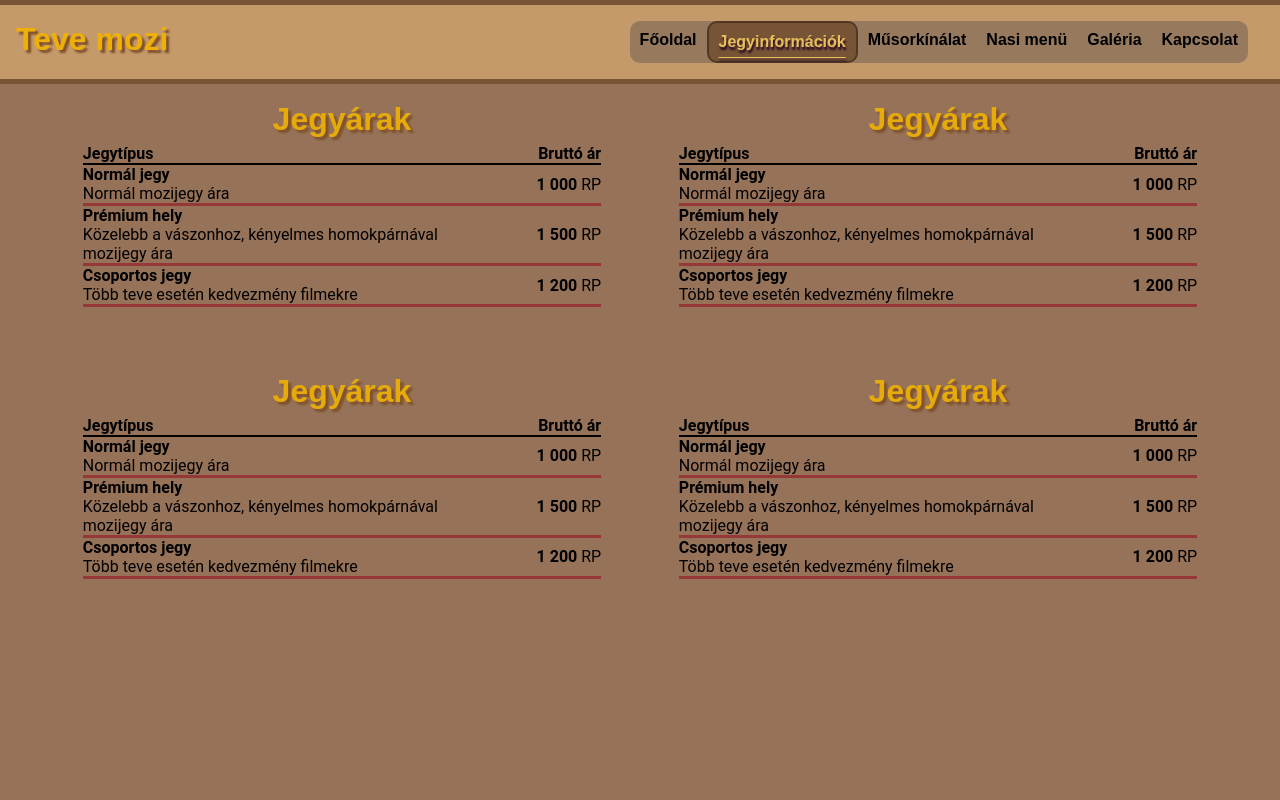
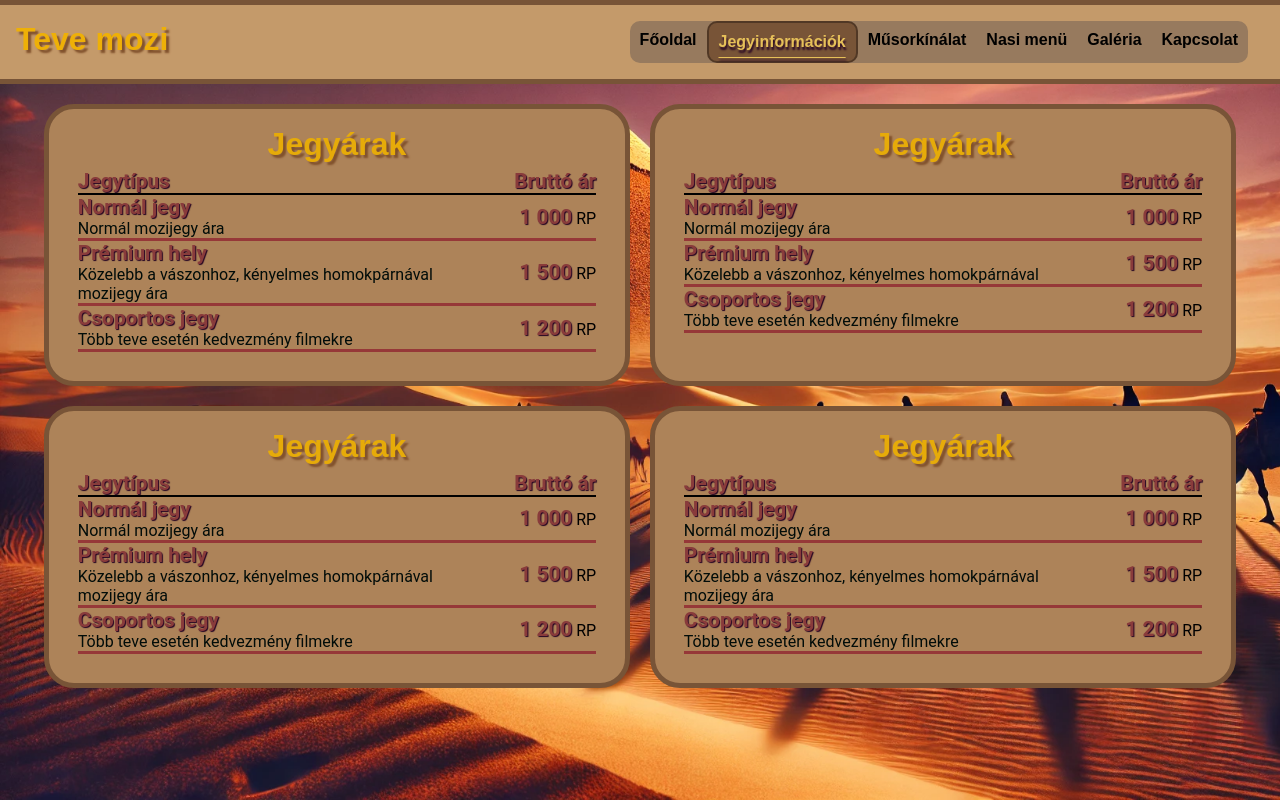
Before and after one commit to kendere/teve, a plain HTML site: page pages/jegy.html in a window 1280 px wide. Drawn offline with Linux system fonts and the light colour scheme.

Commit message:
CSS Flex-item

```diff
--- a/css/jegy.css
+++ b/css/jegy.css
@@ -1,5 +1,9 @@
 body {
     background-color: rgba(132, 91, 61, 0.86);
+    background-image: url("../images/background.webp");
+    background-size: cover;
+    background-repeat: no-repeat;
+    background-attachment: fixed
 }
 
 .flex-container {
@@ -7,9 +11,15 @@ body {
     justify-content: center;
     display: flex;
     flex-wrap: wrap;
+    margin-top: 20px;
 }
 
-.cash {
+.flex-item {
+
+    background-color: #ad8359;
+    border-radius: 30px;
+    border: 5px solid var(--active_background);
+
     flex: 1 1 100%;
     max-width: 45%;
 
@@ -50,10 +60,26 @@ body {
     td:last-of-type::after {
         content: ' RP';
     }
+
+    strong {
+        color: #893b3b;
+        font-size: 1.3em;
+        text-shadow: 1px 1px 1px var(--text_shadow_color);
+    }
+
+    p {
+        color:rgb(1, 12, 9)
+    }
 }
 
 @media (max-width: 768px) {
-    .cash {
+    .flex-container{
+        margin-top: 0px;
+        gap: 0px;
+    }
+    .flex-item {
+        border: 0px;
         max-width: 100%;
+        border-radius: 0px
     }
 }
--- a/pages/jegy.html
+++ b/pages/jegy.html
@@ -31,7 +31,7 @@
     </div>
     <main>
         <div class="flex-container">
-            <div class="cash">
+            <div class="flex-item">
                 <h2>Jegyárak</h2>
                 <table>
                     <thead>
@@ -69,7 +69,45 @@
                     </tbody>
                 </table>
             </div>
-            <div class="cash">
+            <div class="flex-item">
+                <h2>Jegyárak</h2>
+                <table>
+                    <thead>
+                        <tr>
+                            <th>
+                                <strong>Jegytípus</strong>
+                            </th>
+                            <th>
+                                <strong>Bruttó ár</strong>
+                            </th>
+                        </tr>
+                    </thead>
+                    <tbody>
+                        <tr>
+                            <td>
+                                <strong>Normál jegy</strong>
+                                <p>Normál mozijegy ára</p>
+                            </td>
+                            <td><strong>1 000</strong></td>
+                        </tr>
+                        <tr>
+                            <td>
+                                <strong>Prémium hely</strong>
+                                <p>Közelebb a vászonhoz, kényelmes homokpárnával</p>
+                            </td>
+                            <td><strong>1 500</strong></td>
+                        </tr>
+                        <tr>
+                            <td>
+                                <strong>Csoportos jegy</strong>
+                                <p>Több teve esetén kedvezmény filmekre</p>
+                            </td>
+                            <td><strong>1 200</strong></td>
+                        </tr>
+                    </tbody>
+                </table>
+            </div>
+            <div class="flex-item">
                 <h2>Jegyárak</h2>
                 <table>
                     <thead>
@@ -107,45 +145,7 @@
                     </tbody>
                 </table>
             </div>
-            <div class="cash">
-                <h2>Jegyárak</h2>
-                <table>
-                    <thead>
-                        <tr>
-                            <th>
-                                <strong>Jegytípus</strong>
-                            </th>
-                            <th>
-                                <strong>Bruttó ár</strong>
-                            </th>
-                        </tr>
-                    </thead>
-                    <tbody>
-                        <tr>
-                            <td>
-                                <strong>Normál jegy</strong>
-                                <p>Normál mozijegy ára</p>
-                            </td>
-                            <td><strong>1 000</strong></td>
-                        </tr>
-                        <tr>
-                            <td>
-                                <strong>Prémium hely</strong>
-                                <p>Közelebb a vászonhoz, kényelmes homokpárnával mozijegy ára</p>
-                            </td>
-                            <td><strong>1 500</strong></td>
-                        </tr>
-                        <tr>
-                            <td>
-                                <strong>Csoportos jegy</strong>
-                                <p>Több teve esetén kedvezmény filmekre</p>
-                            </td>
-                            <td><strong>1 200</strong></td>
-                        </tr>
-                    </tbody>
-                </table>
-            </div>
-            <div class="cash">
+            <div class="flex-item">
                 <h2>Jegyárak</h2>
                 <table>
                     <thead>
```
